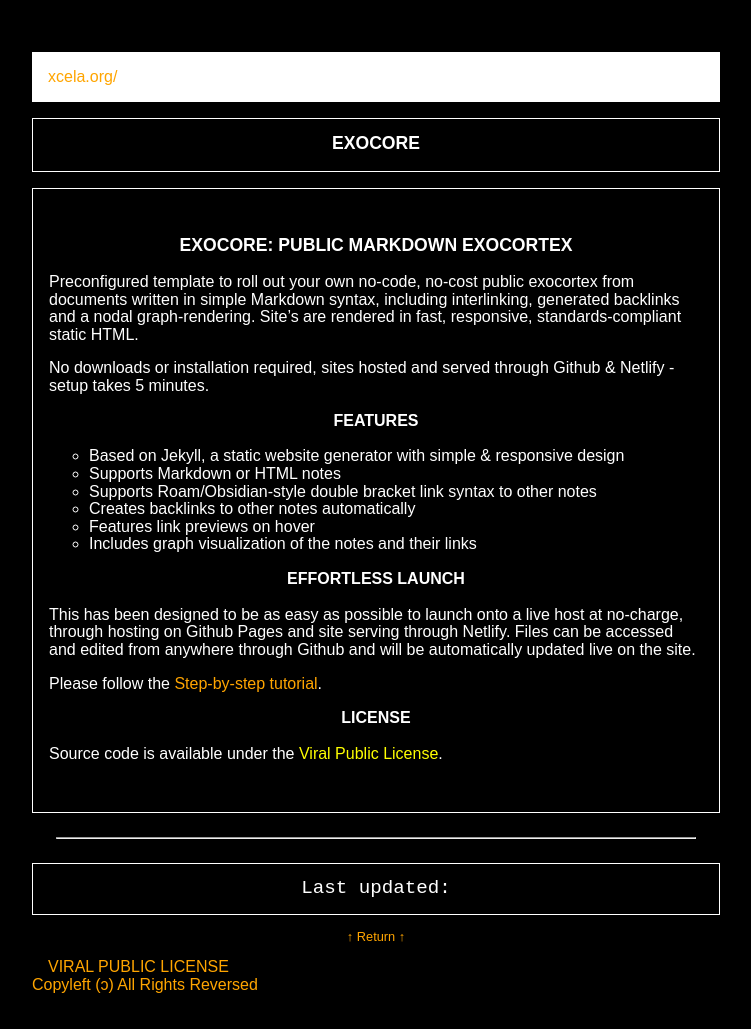
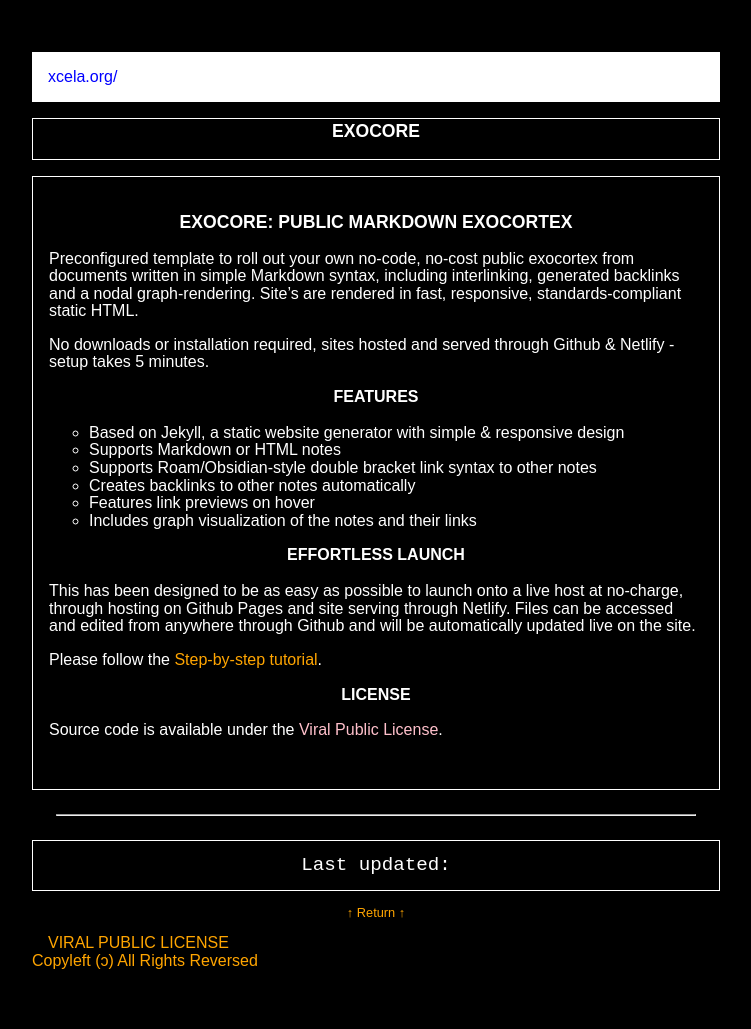
Before and after one commit to xcela/Exocore, a Jekyll site: the page built from _pages/index.md, in a window 1280 px wide. Shown: the whole page, without its empty margins (264-1015 px from the left). Built offline with Jekyll 4.4.1, drawn with Linux system fonts in a browser that asks for light colours; after the commit the page ends 1006 px from its top, so only the background shows below that.

Commit message:
Update _style.scss

```diff
--- a/_sass/_style.scss
+++ b/_sass/_style.scss
@@ -92,6 +92,7 @@ h5,
 h6 {
   line-height: 1.3;
   margin-bottom: 0;
+   margin-top: 0;
   padding-bottom: 0;
   font-size:1.1em;
 }
@@ -106,11 +107,8 @@ h4 {text-transform:none;font-weight:normal; font-size:1em; text-align:center}
 
 
 a {
-  color: yellow;
+  color: pink;
   text-decoration:none;
-  &.internal-link{
-    background-color:none;
-  }
   &:hover {
     text-decoration:underline;
   }
@@ -118,8 +116,9 @@ a {
     color:orange;
   }
 }
+
 nav a {
-  color:blue;
+  color:blue !important;
 }
 
 *:focus {
```
